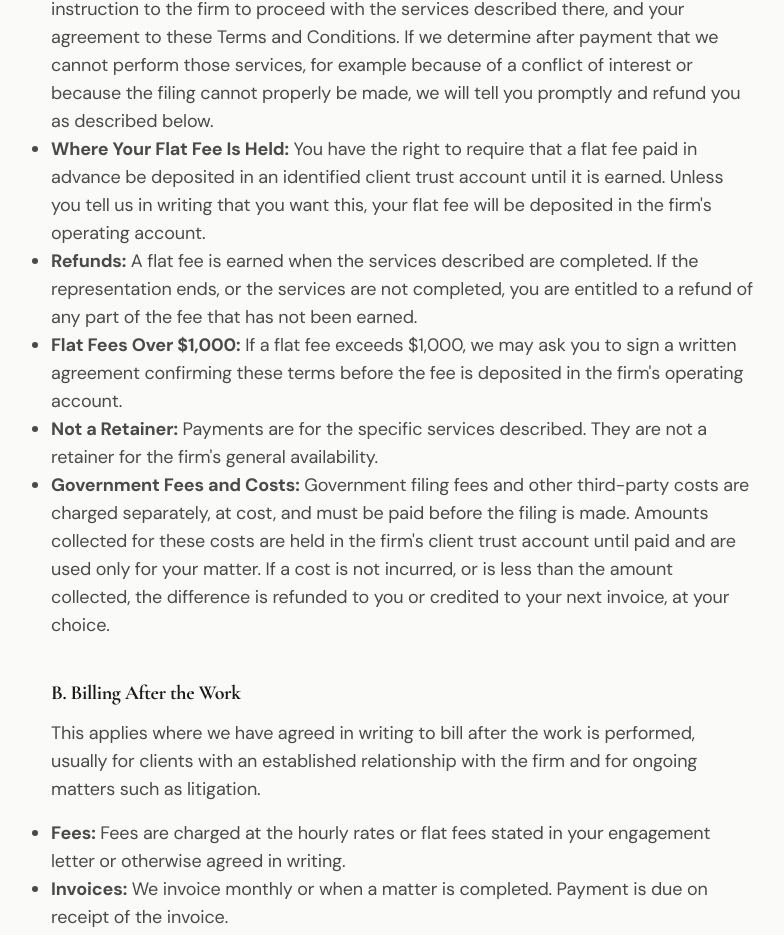
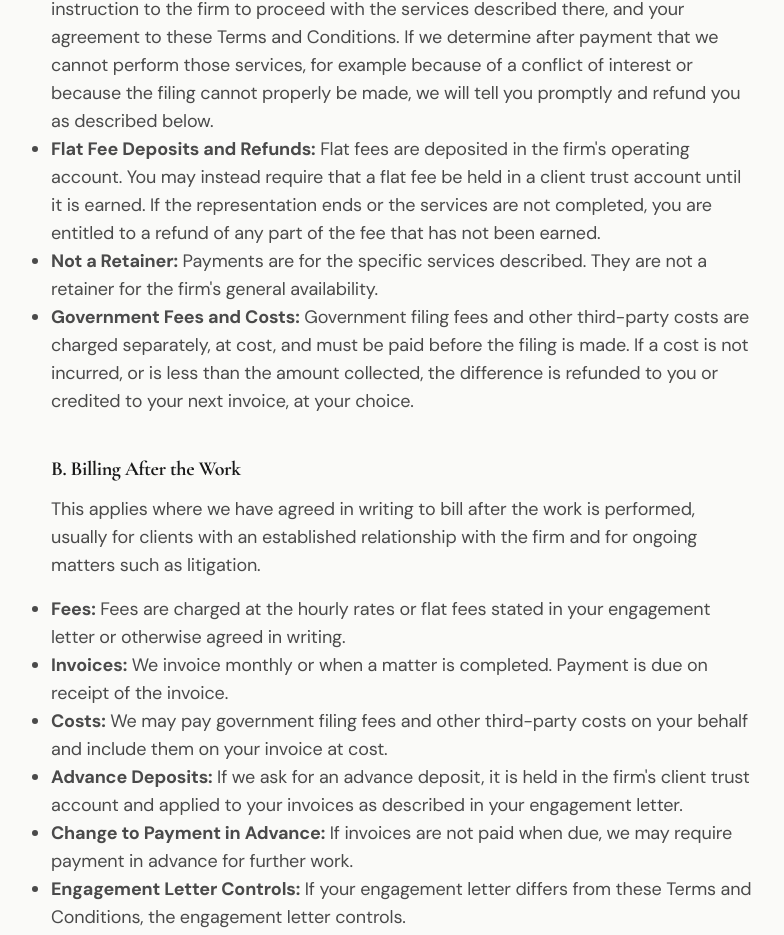
Before and after one commit to garveyadam/garveyadam, a plain HTML site: page terms.html in a window 1280 px wide. Shown: the part 1373-2308 px from the top of the page, without its empty margins (237-1021 px from the left). Drawn offline with nearby package versions, Linux system fonts and the light colour scheme.

Commit message:
Terms: single flat-fee bullet, remove trust statement from government fees
Co-Authored-By: Claude Fable 5.2 <noreply@anthropic.com>
Claude-Session: https://claude.ai/code/session_014edF5NfSQuhqXPN5ESk5U6

```diff
--- a/terms.html
+++ b/terms.html
@@ -93,11 +93,9 @@
             <li><strong>Flat Fees:</strong> Most matters are handled for a flat fee stated in the invoice, payment page, or engagement letter. A flat fee is a fixed price for the services described. It does not change with the time the work takes.</li>
             <li><strong>Payment Due:</strong> Fees and government fees are due on receipt of the invoice or payment page. We do not begin work or make a filing until payment is received.</li>
             <li><strong>Instruction to Proceed:</strong> Paying the invoice or completing the payment page is your instruction to the firm to proceed with the services described there, and your agreement to these Terms and Conditions. If we determine after payment that we cannot perform those services, for example because of a conflict of interest or because the filing cannot properly be made, we will tell you promptly and refund you as described below.</li>
-            <li><strong>Where Your Flat Fee Is Held:</strong> You have the right to require that a flat fee paid in advance be deposited in an identified client trust account until it is earned. Unless you tell us in writing that you want this, your flat fee will be deposited in the firm's operating account.</li>
-            <li><strong>Refunds:</strong> A flat fee is earned when the services described are completed. If the representation ends, or the services are not completed, you are entitled to a refund of any part of the fee that has not been earned.</li>
-            <li><strong>Flat Fees Over $1,000:</strong> If a flat fee exceeds $1,000, we may ask you to sign a written agreement confirming these terms before the fee is deposited in the firm's operating account.</li>
+            <li><strong>Flat Fee Deposits and Refunds:</strong> Flat fees are deposited in the firm's operating account. You may instead require that a flat fee be held in a client trust account until it is earned. If the representation ends or the services are not completed, you are entitled to a refund of any part of the fee that has not been earned.</li>
             <li><strong>Not a Retainer:</strong> Payments are for the specific services described. They are not a retainer for the firm's general availability.</li>
-            <li><strong>Government Fees and Costs:</strong> Government filing fees and other third-party costs are charged separately, at cost, and must be paid before the filing is made. Amounts collected for these costs are held in the firm's client trust account until paid and are used only for your matter. If a cost is not incurred, or is less than the amount collected, the difference is refunded to you or credited to your next invoice, at your choice.</li>
+            <li><strong>Government Fees and Costs:</strong> Government filing fees and other third-party costs are charged separately, at cost, and must be paid before the filing is made. If a cost is not incurred, or is less than the amount collected, the difference is refunded to you or credited to your next invoice, at your choice.</li>
           </ul>
 
           <h3 class="text-xl font-bold mb-3 mt-10" style="color: var(--charcoal);">B. Billing After the Work</h3>
```
